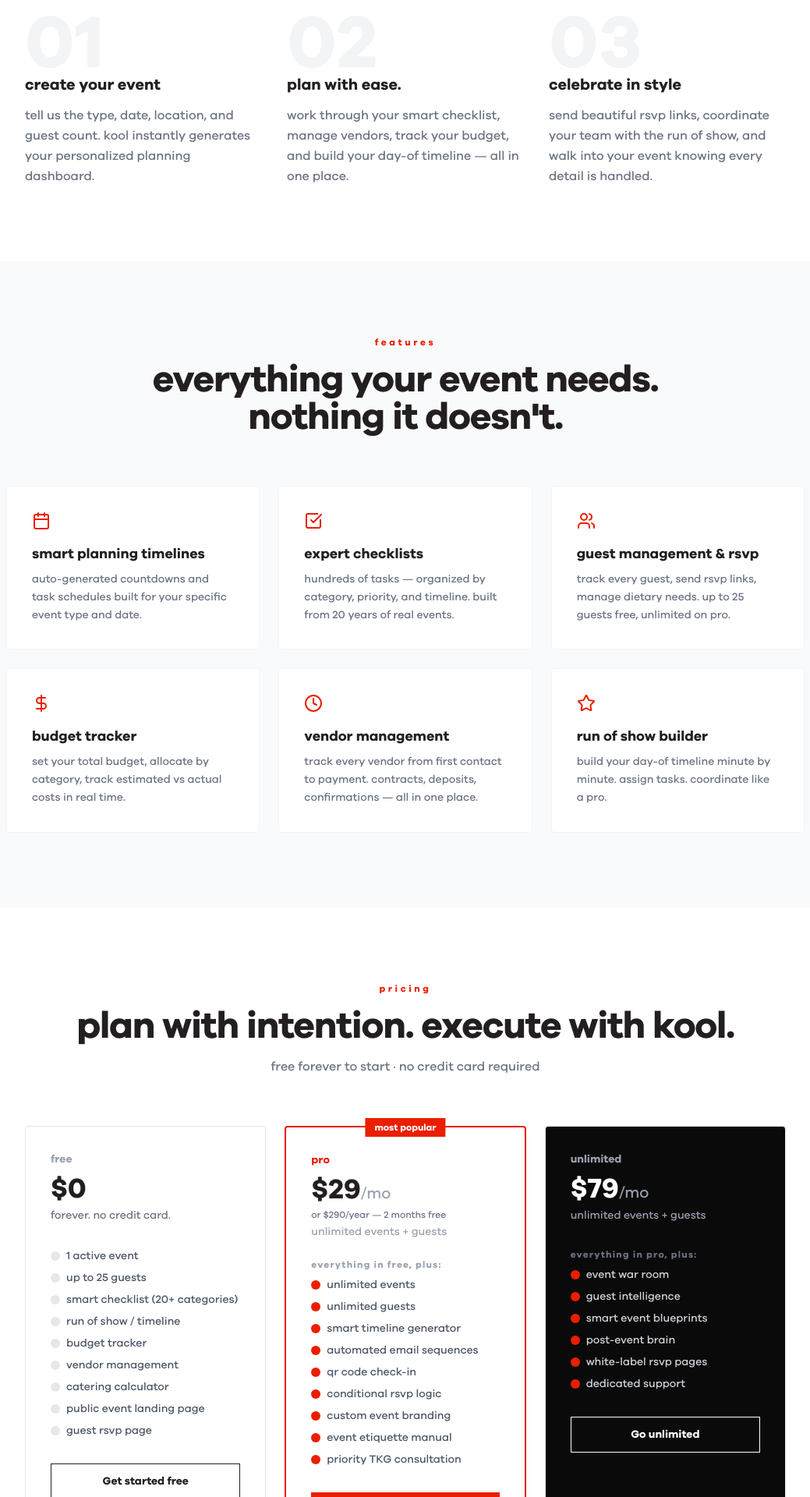
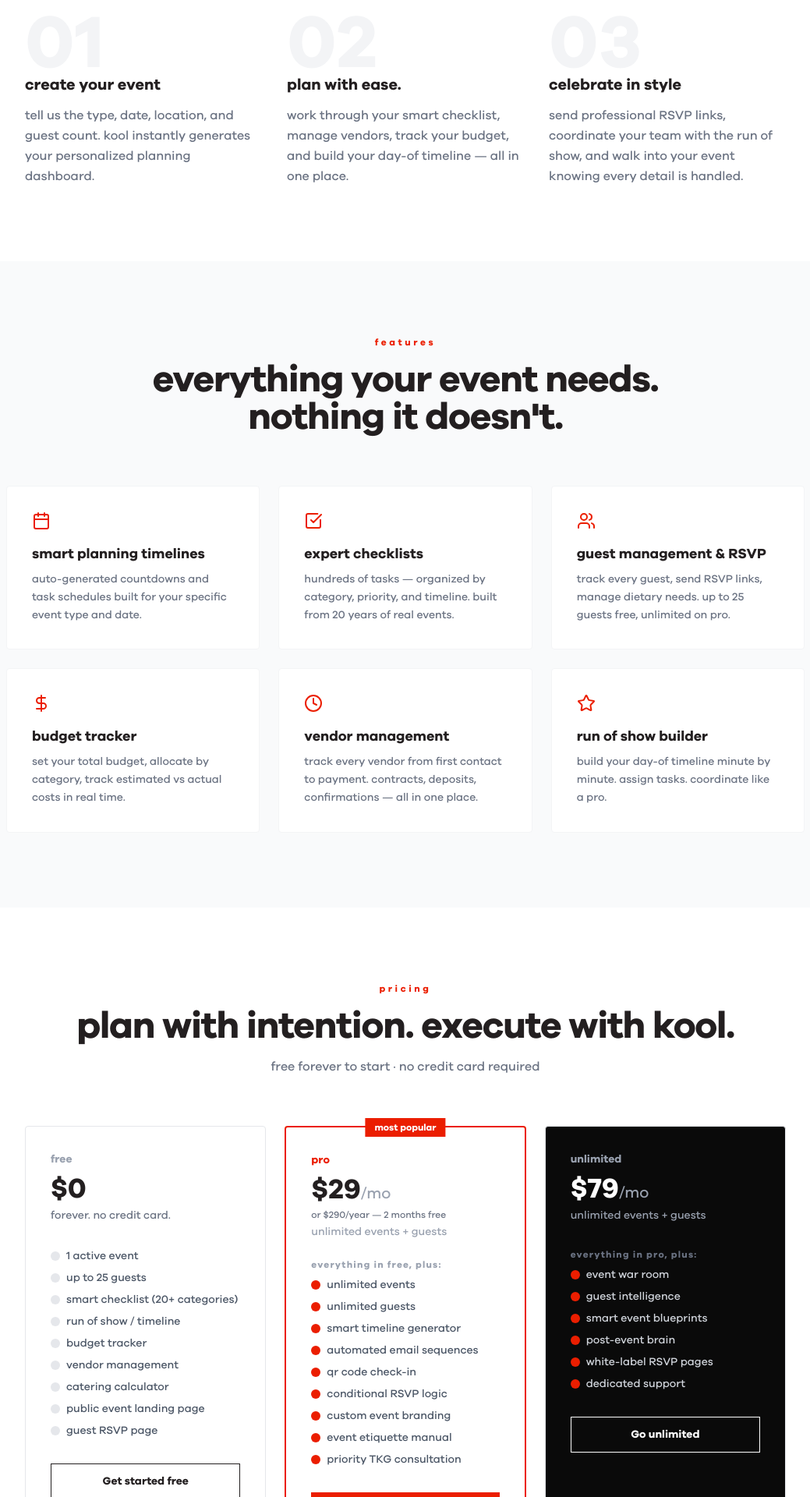
Before and after one commit to mrkoolbot/kool-app, a Next.js app: page / in a window 1280 px wide. Shown: the part 1620-3540 px from the top of the page at 78% size, without its empty margins (120-1159 px from the left). Built offline with nearby package versions, Linux system fonts and the light colour scheme.

Commit message:
fix: rsvp → RSVP all caps sitewide + step 03 'professional RSVP links'

```diff
--- a/app/api/send-invite/route.ts
+++ b/app/api/send-invite/route.ts
@@ -70,7 +70,7 @@
       ${eventLocation ? `<div class="event-meta" style="margin-top: 6px;">${eventLocation}</div>` : ""}
     </div>
 
-    <a href="${rsvpUrl}" class="cta">rsvp now →</a>
+    <a href="${rsvpUrl}" class="cta">RSVP now →</a>
 
     <p class="footer-text">
       if the button doesn't work, copy and paste this link into your browser:<br />
--- a/app/page.tsx
+++ b/app/page.tsx
@@ -17,8 +17,8 @@
     },
     {
       icon: <Users className="w-6 h-6 text-kool-red" />,
-      title: "guest management & rsvp",
-      desc: "track every guest, send rsvp links, manage dietary needs. up to 25 guests free, unlimited on pro.",
+      title: "guest management & RSVP",
+      desc: "track every guest, send RSVP links, manage dietary needs. up to 25 guests free, unlimited on pro.",
     },
     {
       icon: <DollarSign className="w-6 h-6 text-kool-red" />,
@@ -181,7 +181,7 @@
             {
               number: "03",
               title: "celebrate in style",
-              desc: "send beautiful rsvp links, coordinate your team with the run of show, and walk into your event knowing every detail is handled.",
+              desc: "send professional RSVP links, coordinate your team with the run of show, and walk into your event knowing every detail is handled.",
             },
           ].map((step) => (
             <div key={step.number} className="relative">
@@ -224,7 +224,7 @@
             <div className="text-4xl font-black mb-1">$0</div>
             <p className="text-gray-500 text-sm mb-8">forever. no credit card.</p>
             <ul className="space-y-2 text-sm text-gray-600 mb-8">
-              {["1 active event", "up to 25 guests", "smart checklist (20+ categories)", "run of show / timeline", "budget tracker", "vendor management", "catering calculator", "public event landing page", "guest rsvp page"].map(f => (
+              {["1 active event", "up to 25 guests", "smart checklist (20+ categories)", "run of show / timeline", "budget tracker", "vendor management", "catering calculator", "public event landing page", "guest RSVP page"].map(f => (
                 <li key={f} className="flex items-center gap-2">
                   <span className="w-3 h-3 rounded-full bg-gray-200 flex-shrink-0" />
                   {f}
@@ -243,7 +243,7 @@
             <p className="text-gray-500 text-xs mb-1">or $290/year — 2 months free</p>
             <p className="text-gray-400 text-sm mb-6">unlimited events + guests</p>
             <ul className="space-y-2 text-sm text-gray-600 mb-8">
-              {["everything in free, plus:", "unlimited events", "unlimited guests", "smart timeline generator", "automated email sequences", "qr code check-in", "conditional rsvp logic", "custom event branding", "event etiquette manual", "priority TKG consultation"].map(f => (
+              {["everything in free, plus:", "unlimited events", "unlimited guests", "smart timeline generator", "automated email sequences", "qr code check-in", "conditional RSVP logic", "custom event branding", "event etiquette manual", "priority TKG consultation"].map(f => (
                 <li key={f} className={`flex items-center gap-2 ${f === "everything in free, plus:" ? "text-gray-400 text-xs font-bold lowercase tracking-widest" : ""}`}>
                   {f !== "everything in free, plus:" && <span className="w-3 h-3 rounded-full bg-kool-red flex-shrink-0" />}
                   {f}
@@ -260,7 +260,7 @@
             <div className="text-4xl font-black mb-1">$79<span className="text-xl font-normal text-gray-400">/mo</span></div>
             <p className="text-gray-400 text-sm mb-8">unlimited events + guests</p>
             <ul className="space-y-2 text-sm text-gray-300 mb-8">
-              {["everything in pro, plus:", "event war room", "guest intelligence", "smart event blueprints", "post-event brain", "white-label rsvp pages", "dedicated support"].map(f => (
+              {["everything in pro, plus:", "event war room", "guest intelligence", "smart event blueprints", "post-event brain", "white-label RSVP pages", "dedicated support"].map(f => (
                 <li key={f} className={`flex items-center gap-2 ${f === "everything in pro, plus:" ? "text-gray-500 text-xs font-bold lowercase tracking-widest" : ""}`}>
                   {f !== "everything in pro, plus:" && <span className="w-3 h-3 rounded-full bg-kool-red flex-shrink-0" />}
                   {f}
```
